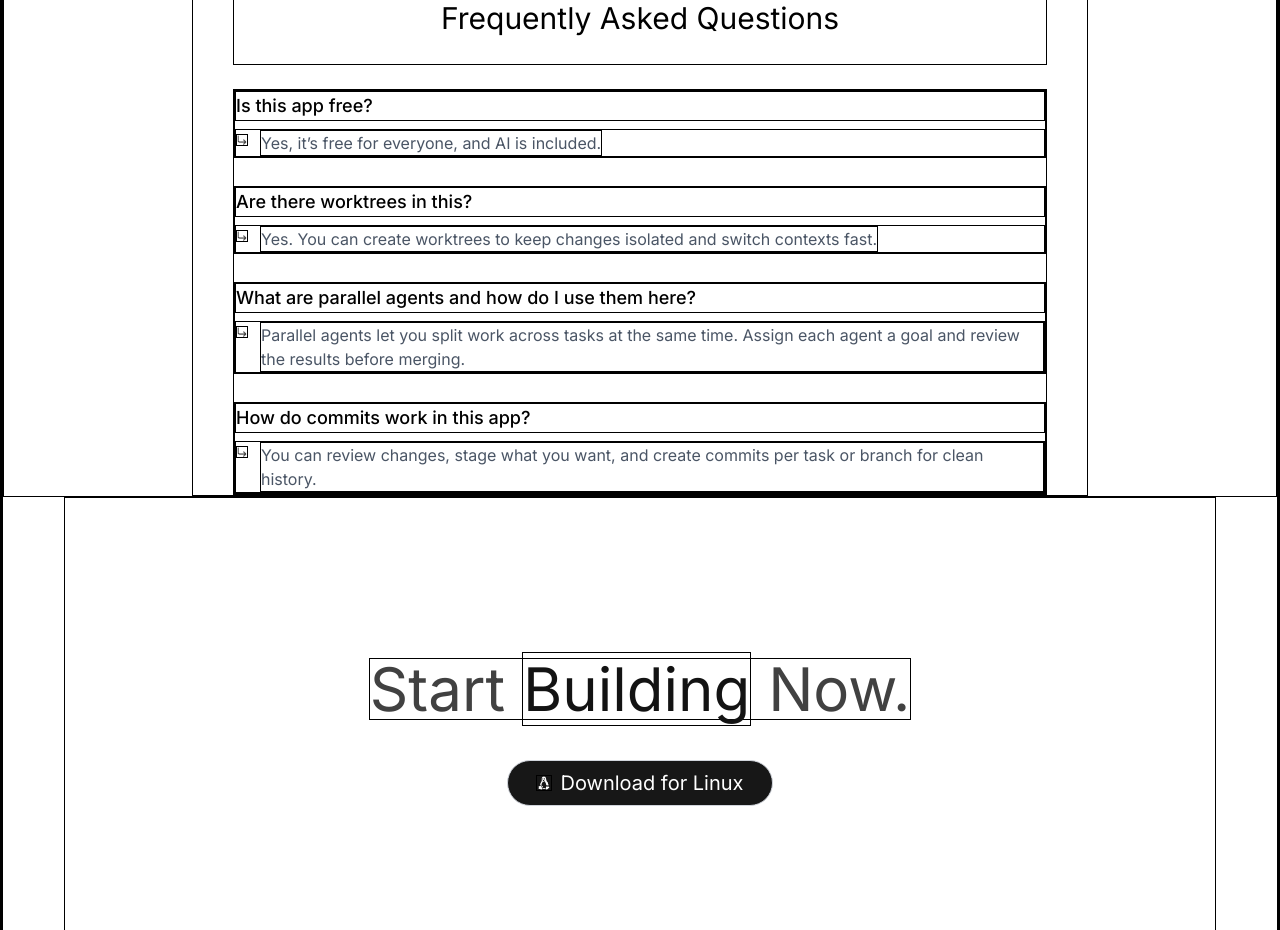
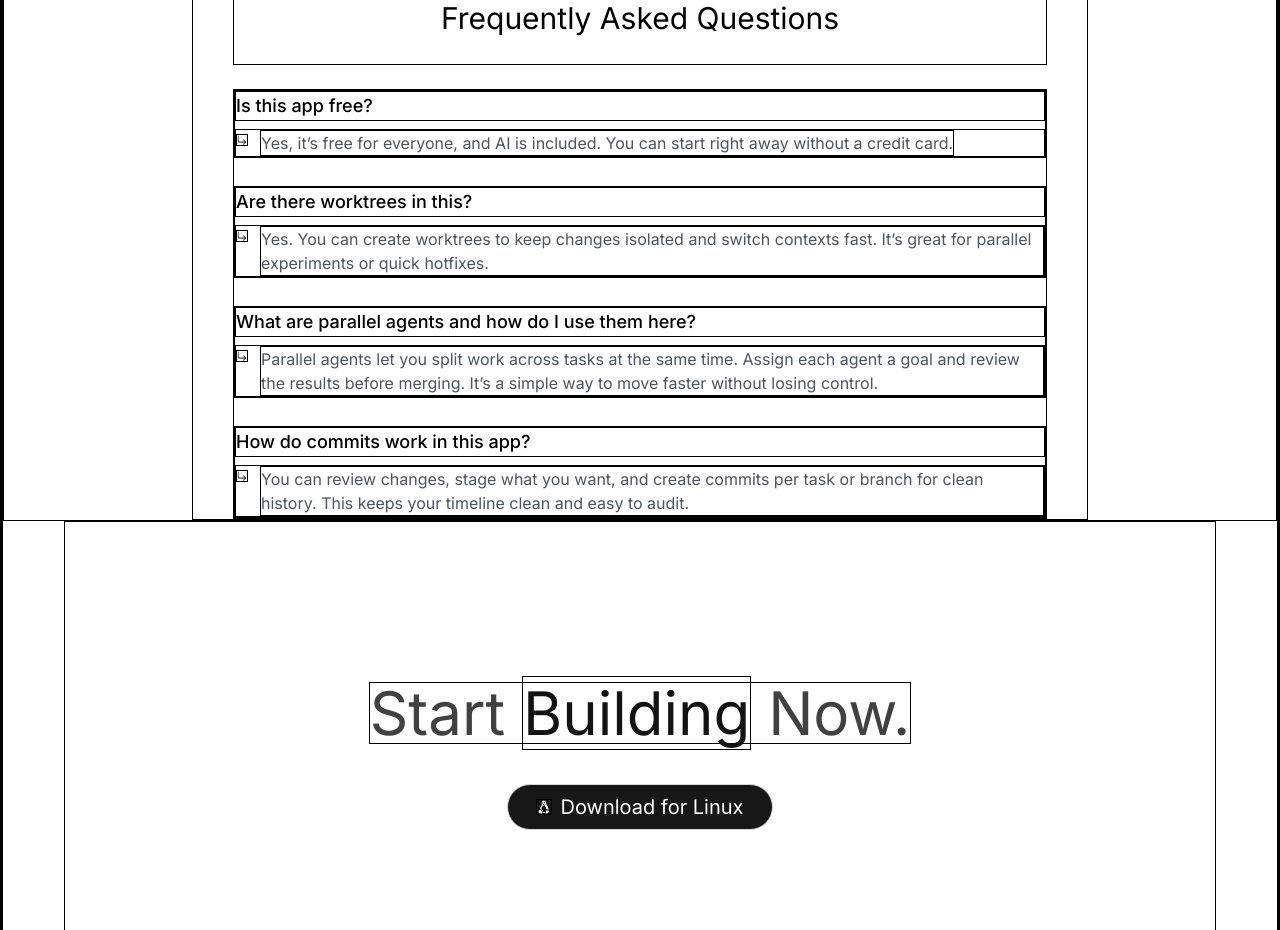
Before and after one commit to farzeenilyaszargar/nap-ide, a Next.js app: page / in a window 1280 px wide. Shown: the part 2740-3670 px from the top of the page. Built offline with nearby package versions, Linux system fonts and the light colour scheme.

Commit message:
Expand FAQ answers slightly

```diff
--- a/components/faqs.tsx
+++ b/components/faqs.tsx
@@ -5,22 +5,22 @@ export default function FAQs() {
         {
             question: "Is this app free?",
             answer:
-                "Yes, it’s free for everyone, and AI is included.",
+                "Yes, it’s free for everyone, and AI is included. You can start right away without a credit card.",
         },
         {
             question: "Are there worktrees in this?",
             answer:
-                "Yes. You can create worktrees to keep changes isolated and switch contexts fast.",
+                "Yes. You can create worktrees to keep changes isolated and switch contexts fast. It’s great for parallel experiments or quick hotfixes.",
         },
         {
             question: "What are parallel agents and how do I use them here?",
             answer:
-                "Parallel agents let you split work across tasks at the same time. Assign each agent a goal and review the results before merging.",
+                "Parallel agents let you split work across tasks at the same time. Assign each agent a goal and review the results before merging. It’s a simple way to move faster without losing control.",
         },
         {
             question: "How do commits work in this app?",
             answer:
-                "You can review changes, stage what you want, and create commits per task or branch for clean history.",
+                "You can review changes, stage what you want, and create commits per task or branch for clean history. This keeps your timeline clean and easy to audit.",
         },
     ];
 
```
